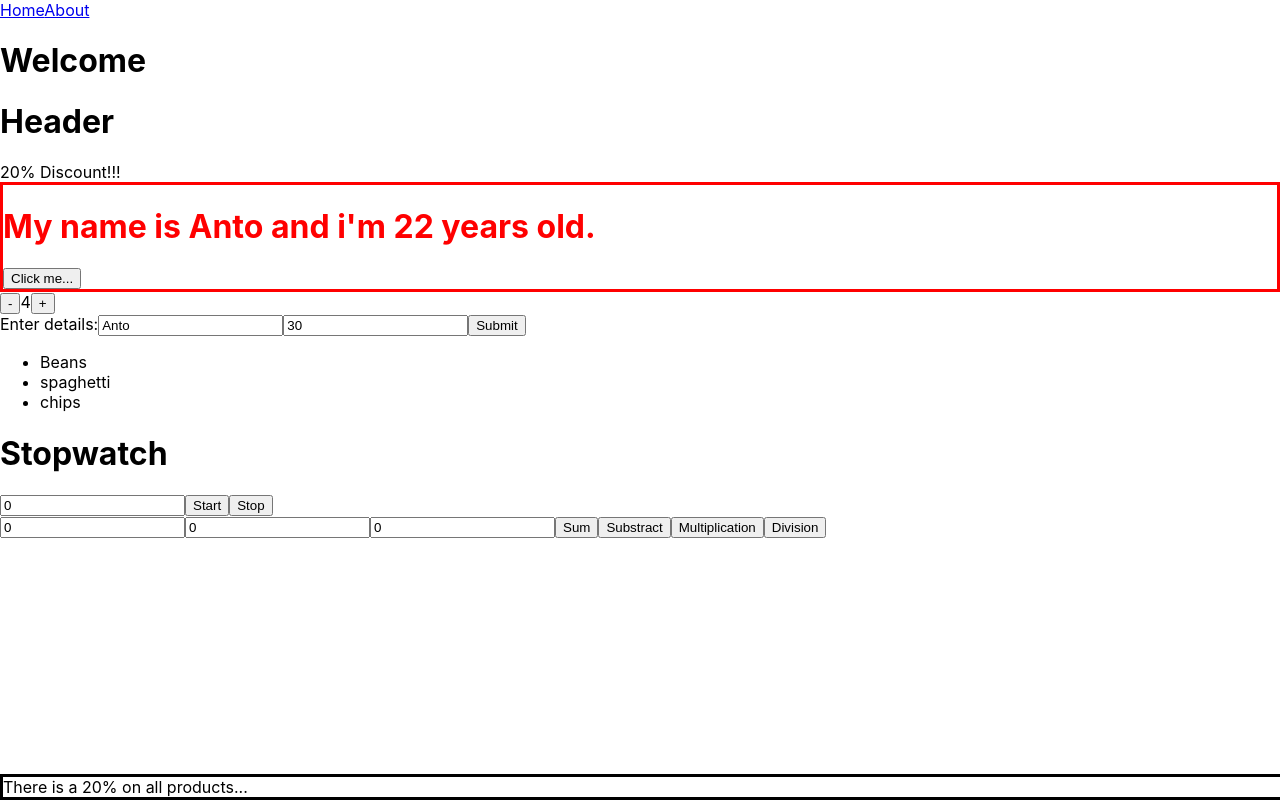
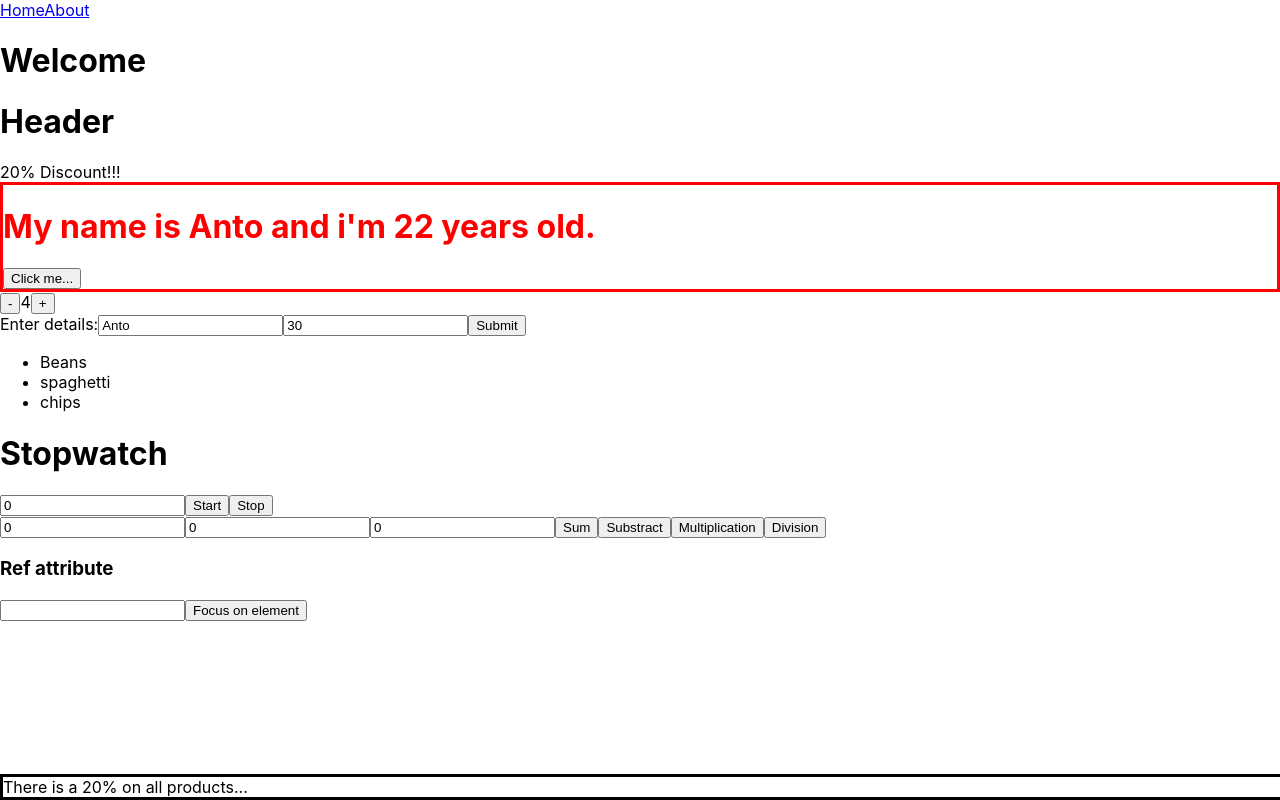
Before and after one commit to Antonykibet/react-tutorial, a React (Create React App) app: page / in a window 1280 px wide. Built offline with nearby package versions, Linux system fonts and the light colour scheme.

Commit message:
Ref attribute

```diff
--- a/src/App.js
+++ b/src/App.js
@@ -10,6 +10,7 @@ import About from './components/About.js'
 import Meals from './components/meals.js';
 import Calculator from './components/calculator.js';
 import Timer from './components/Timer.js';
+import Focus from './components/refAttribute.js';
 import './App.css';
 
 function App() {
@@ -34,6 +35,7 @@ function App() {
       <Meals/>
       <Timer/>
       <Calculator/>
+      <Focus/>
       <Footer discount={data.discount}/>
     </div>
   )
--- /dev/null
+++ b/src/components/refAttribute.js
@@ -0,0 +1,15 @@
+import { useRef } from "react";
+function Focus(){
+    const inputElem = useRef(null)
+    function focusElem(){
+        inputElem.current.focus()
+    }
+    return(
+        <div>
+            <h3>Ref attribute</h3>
+            <input ref={inputElem}/>
+            <button onClick={focusElem}> Focus on element</button>
+        </div>
+    )
+}
+export default Focus
```
